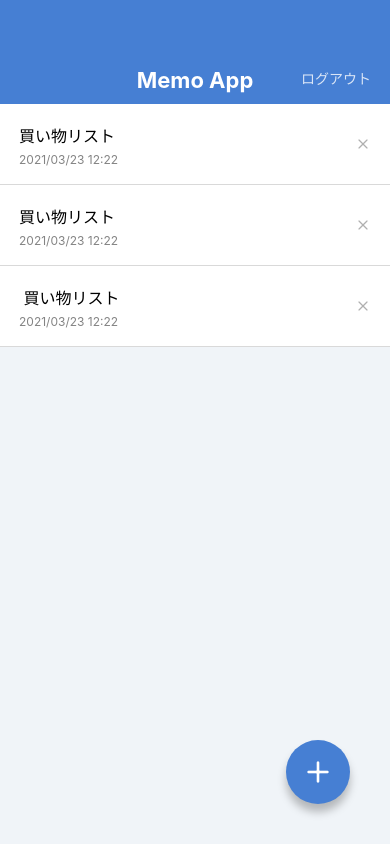
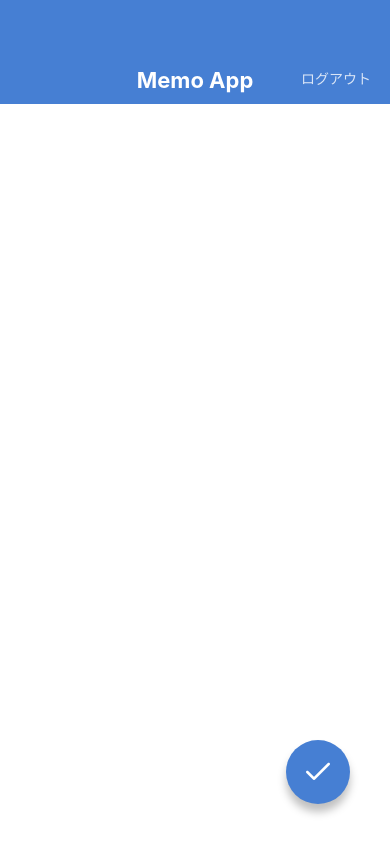
Before and after one commit to downy1212/MemoApp2, a React Native app: screen / in a window 390 px wide. Built offline with nearby package versions, Linux system fonts and the light colour scheme.

Commit message:
Creart MemoEditScreen and MemoCreatScreen

```diff
--- a/App.jsx
+++ b/App.jsx
@@ -1,10 +1,12 @@
 import React from 'react';
 
-import MemoListScreen from './src/screens/MemoListScreen';
+// import MemoListScreen from './src/screens/MemoListScreen';
 // import MemoDetailScreen from './src/screens/MemoDetailScreen';
+import MemoCreateScreen from './src/screens/MemoCreatScreen';
+// import MemoEditScreen from './src/screens/MemoEditScreen';
 
 export default function App() {
   return (
-    <MemoListScreen />
+    <MemoCreateScreen />
   );
 }
--- /dev/null
+++ b/src/screens/MemoCreatScreen.jsx
@@ -0,0 +1,37 @@
+import React from 'react';
+import {
+  View, StyleSheet, TextInput, KeyboardAvoidingView,
+} from 'react-native';
+
+import AppBar from '../components/AppBar';
+import CircleButton from '../components/CircleButton';
+
+export default function MemoCreateScreen() {
+  return (
+    <KeyboardAvoidingView style={styles.container} behavior="height">
+      <AppBar />
+      <View style={styles.inputcontainer}>
+        <TextInput value="" multiline style={styles.input} />
+      </View>
+      <CircleButton name="check" />
+    </KeyboardAvoidingView>
+  );
+}
+
+const styles = StyleSheet.create({
+  container: {
+    flex: 1,
+  },
+
+  inputcontainer: {
+    paddingHorizontal: 27,
+    paddingVertical: 32,
+    flex: 1,
+  },
+  input: {
+    flex: 1,
+    textAlignVertical: 'top',
+    fontSize: 16,
+    lineHeight: 24,
+  },
+});
--- /dev/null
+++ b/src/screens/MemoEditScreen.jsx
@@ -0,0 +1,37 @@
+import React from 'react';
+import {
+  View, StyleSheet, TextInput, KeyboardAvoidingView,
+} from 'react-native';
+
+import AppBar from '../components/AppBar';
+import CircleButton from '../components/CircleButton';
+
+export default function MemoEditScreen() {
+  return (
+    <KeyboardAvoidingView style={styles.container} behavior="height">
+      <AppBar />
+      <View style={styles.inputcontainer}>
+        <TextInput value="line" multiline style={styles.input} />
+      </View>
+      <CircleButton name="check" />
+    </KeyboardAvoidingView>
+  );
+}
+
+const styles = StyleSheet.create({
+  container: {
+    flex: 1,
+  },
+
+  inputcontainer: {
+    paddingHorizontal: 27,
+    paddingVertical: 32,
+    flex: 1,
+  },
+  input: {
+    flex: 1,
+    textAlignVertical: 'top',
+    fontSize: 16,
+    lineHeight: 24,
+  },
+});
```
